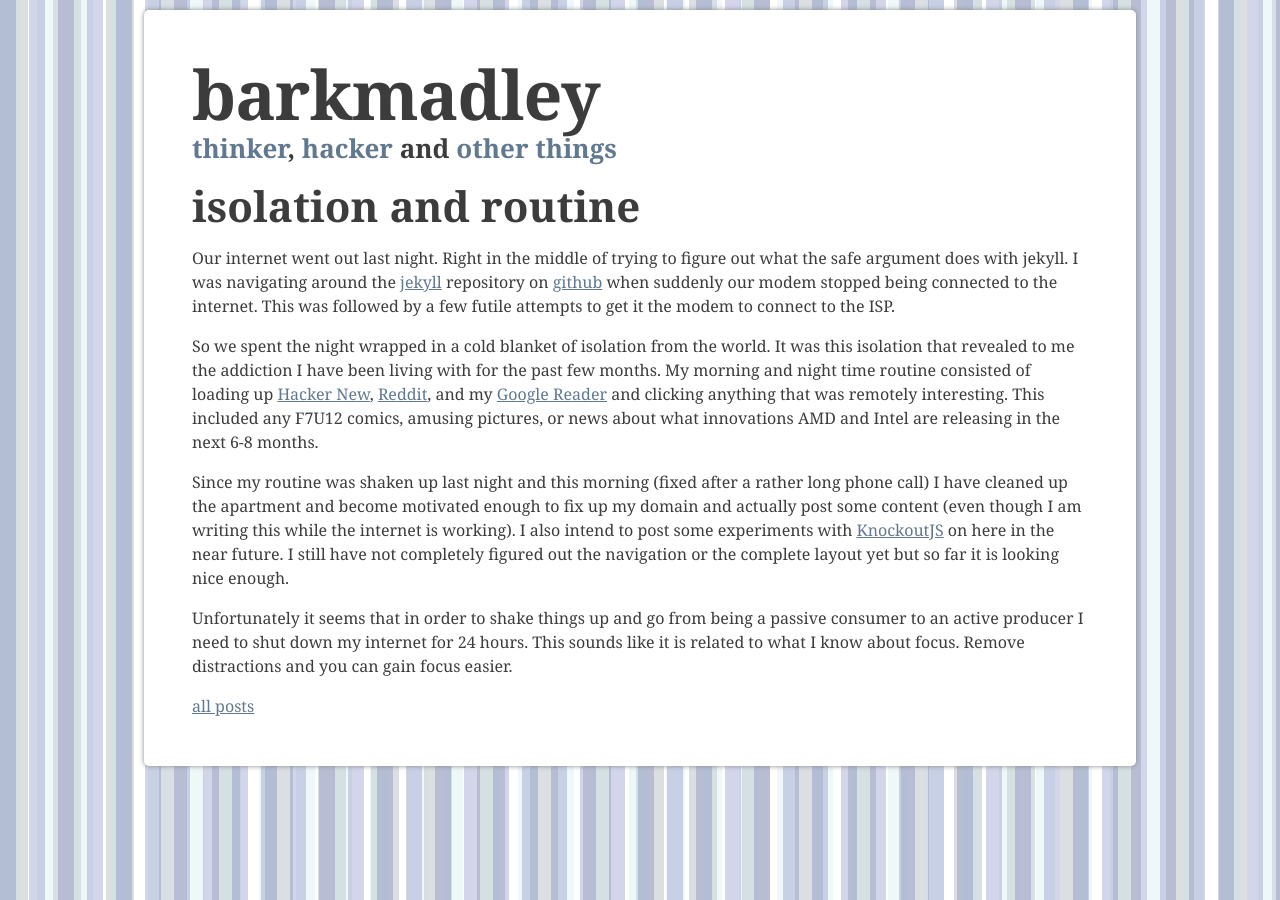
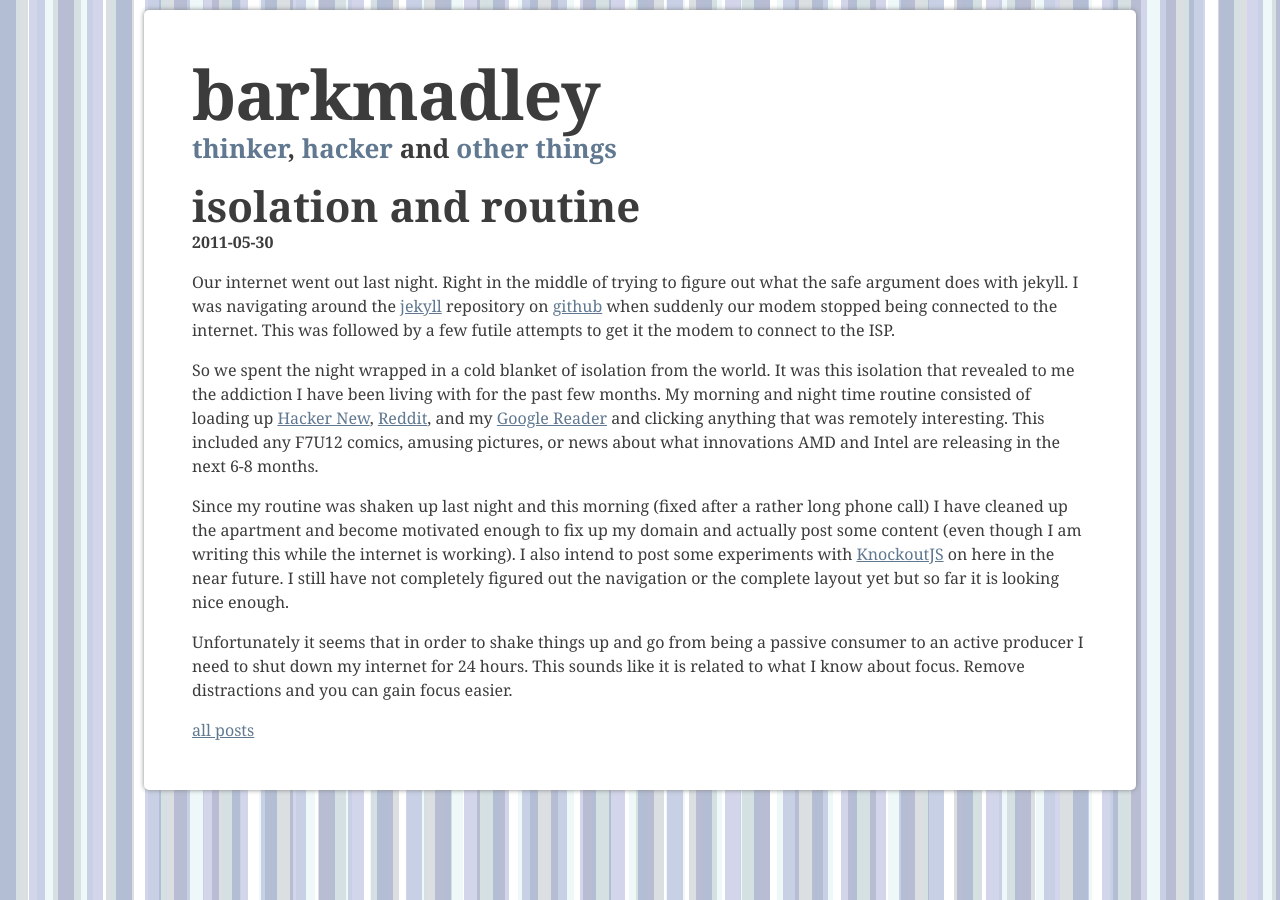
Before and after one commit to barkmadley/barkmadley.github.com, a Jekyll site: the page built from _posts/2011-05-30-isolation-and-routine.md, in a window 1280 px wide. Built offline with Jekyll 4.4.1, drawn with Linux system fonts in a browser that asks for light colours; nearby versions of some CDN libraries; Markdown is read by kramdown in place of the engine named in the settings.

Commit message:
added a date to the page. BugzID: None

```diff
--- a/_layouts/post.html
+++ b/_layouts/post.html
@@ -11,6 +11,7 @@ layout: default
     {% if page.subtitle %}
     <h4>{{ page.subtitle }}</h4>
     {% endif %}
+    <h5>{{ page.date | date:"%Y-%m-%d" }}</h5>
   </header>
 
   {{ content }}
```
